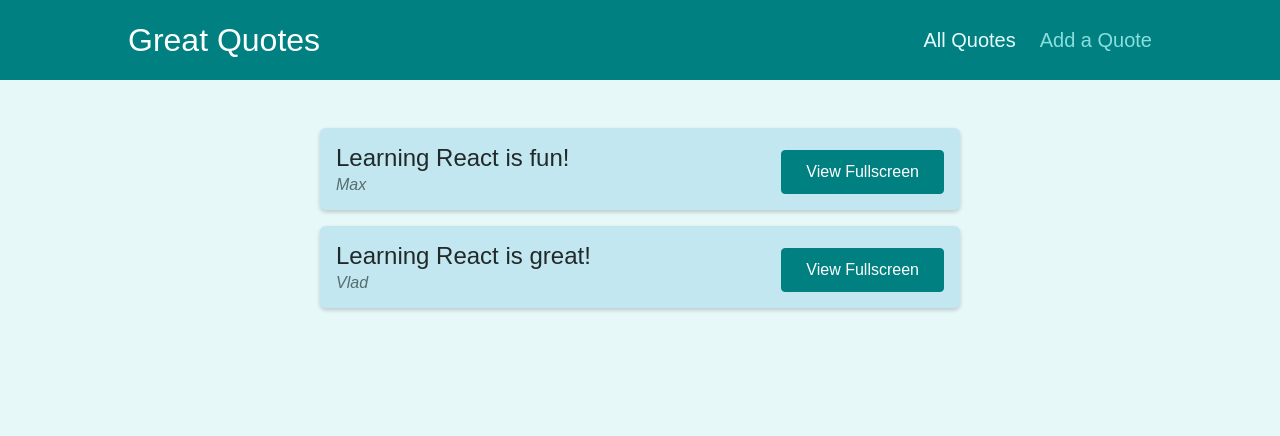
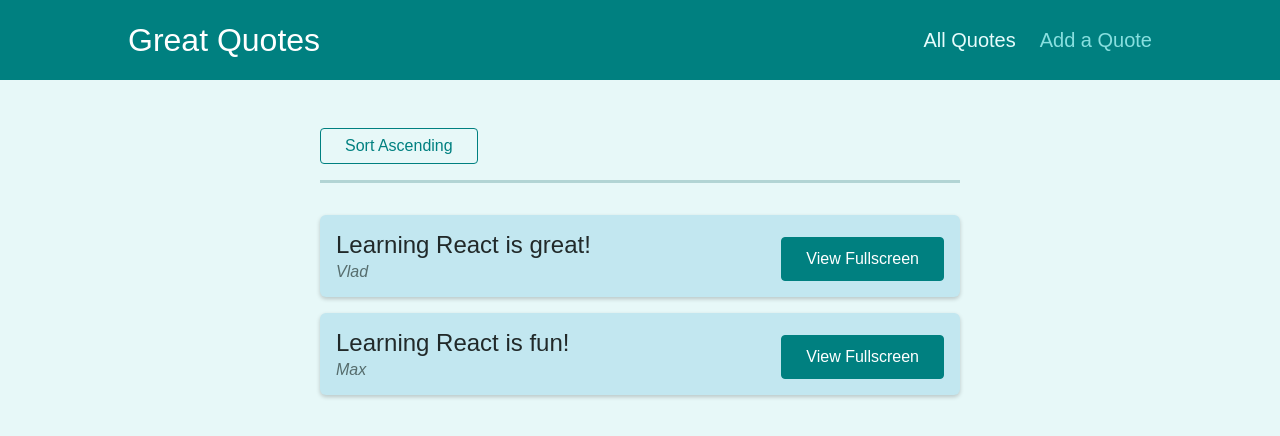
Before and after one commit to LordCracken/great-quotes, a React (Create React App) app: page /quotes in a window 1280 px wide. Shown: the top 436 px of the page. Built offline with nearby package versions, Linux system fonts and the light colour scheme.

Commit message:
add sorting button for quotes list

```diff
--- a/src/components/quotes/QuoteList.js
+++ b/src/components/quotes/QuoteList.js
@@ -1,17 +1,46 @@
-import { Fragment } from 'react';
+import { useHistory, useLocation } from 'react-router-dom';
 
 import QuoteItem from './QuoteItem';
+
 import classes from './QuoteList.module.css';
 
+const sortQuotes = (quotes, ascending) => {
+  return quotes.sort((quoteA, quoteB) => {
+    if (ascending) {
+      return quoteA.id > quoteB.id ? 1 : -1;
+    } else {
+      return quoteA.id < quoteB.id ? 1 : -1;
+    }
+  });
+};
+
 const QuoteList = ({ quotes }) => {
+  const history = useHistory();
+  const location = useLocation();
+
+  const queryParams = new URLSearchParams(location.search);
+
+  const isSortingAscending = queryParams.get('sort') === 'asc';
+
+  const sortedQuotes = sortQuotes(quotes, isSortingAscending);
+
+  const changeSortingHandler = () => {
+    history.push(`/quotes?sort=${isSortingAscending ? 'desc' : 'asc'}`);
+  };
+
   return (
-    <Fragment>
+    <>
+      <div className={classes.sorting}>
+        <button onClick={changeSortingHandler}>
+          Sort {isSortingAscending ? 'Descending' : 'Ascending'}
+        </button>
+      </div>
       <ul className={classes.list}>
-        {quotes.map((quote) => (
+        {sortedQuotes.map((quote) => (
           <QuoteItem key={quote.id} id={quote.id} author={quote.author} text={quote.text} />
         ))}
       </ul>
-    </Fragment>
+    </>
   );
 };
 
```
